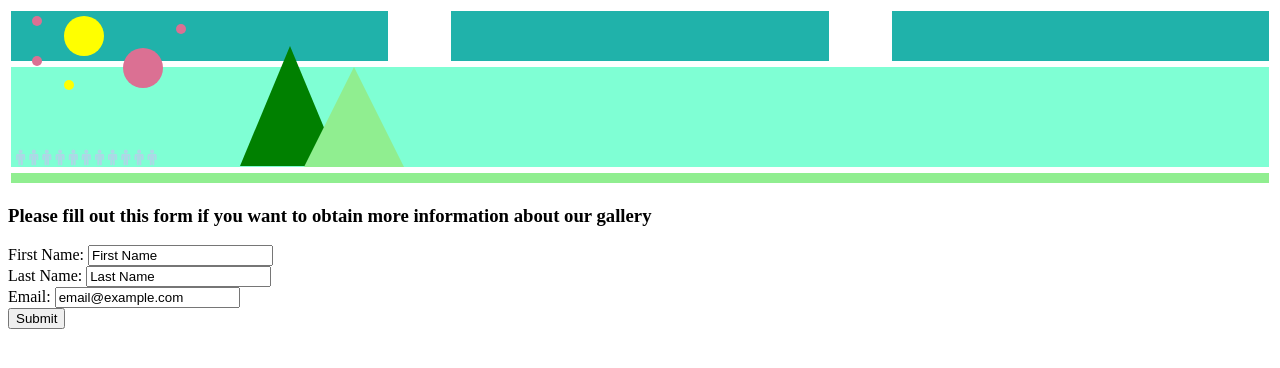
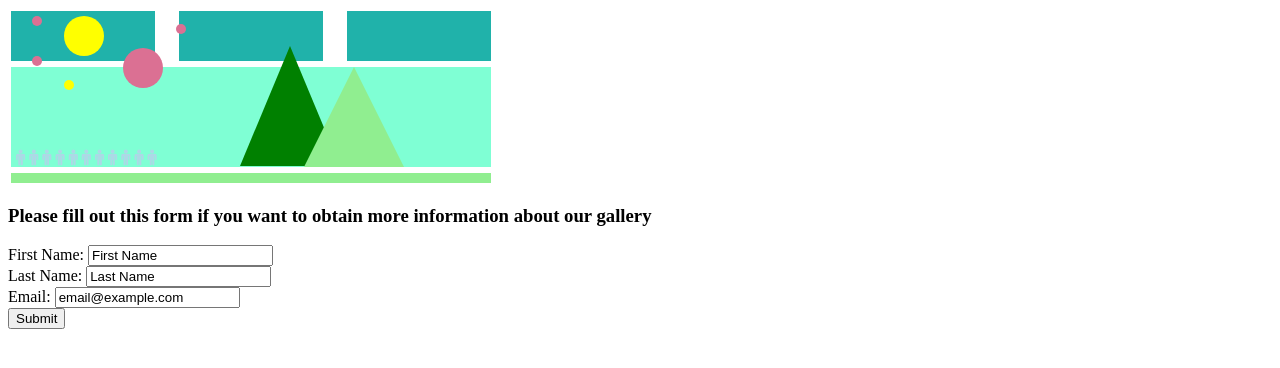
Before and after one commit to LuiguiGallardo/Coursework, a plain HTML site: page block10/picasso.html in a window 1280 px wide. Drawn offline with Linux system fonts and the light colour scheme.

Commit message:
block10 updated

```diff
--- a/block10/external.css
+++ b/block10/external.css
@@ -2,6 +2,8 @@
     display: flex;
     justify-content: space-between;
     padding: 3px;
+    min-width: 480px;
+    max-width: 480px;
 }
 
 .square1 {
```
